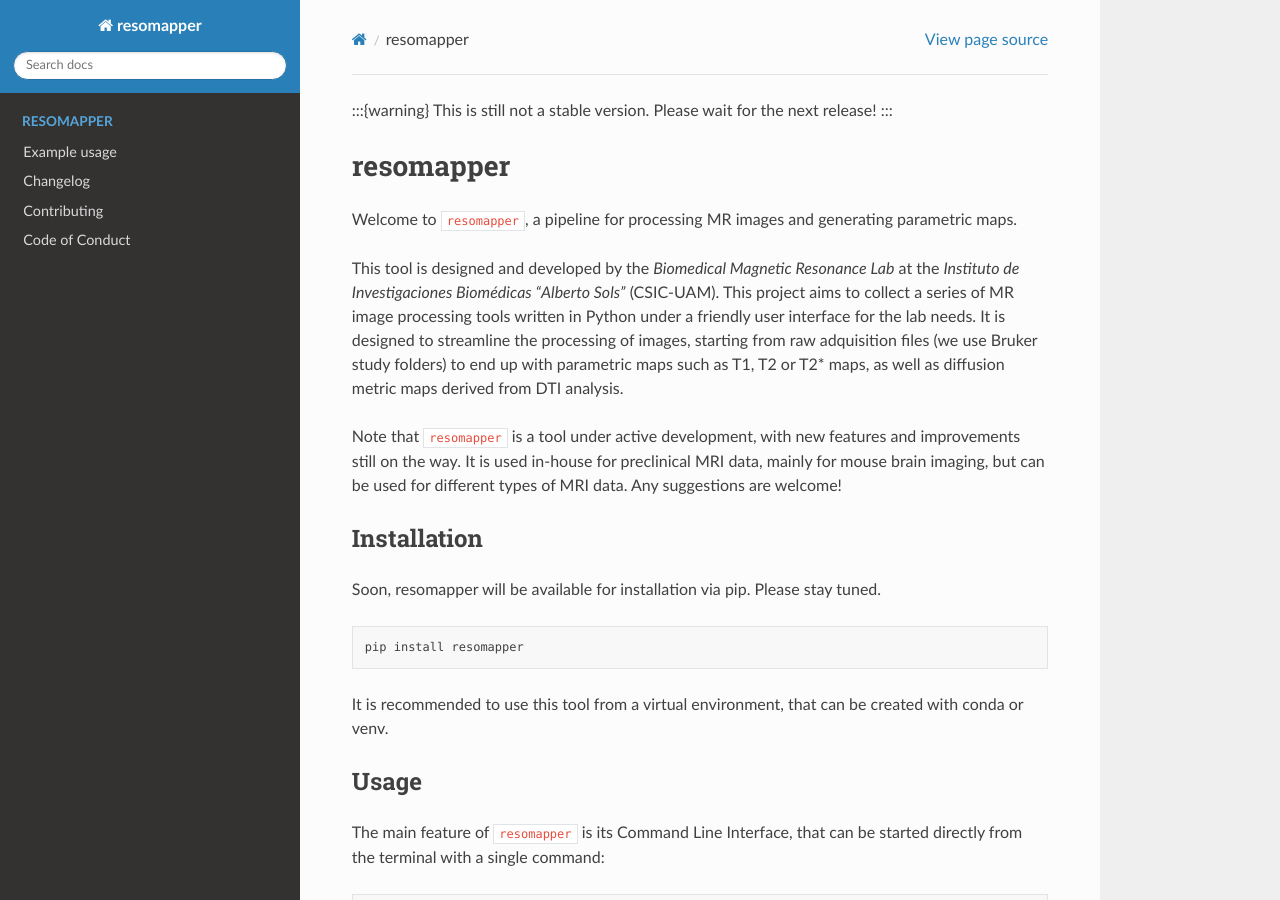
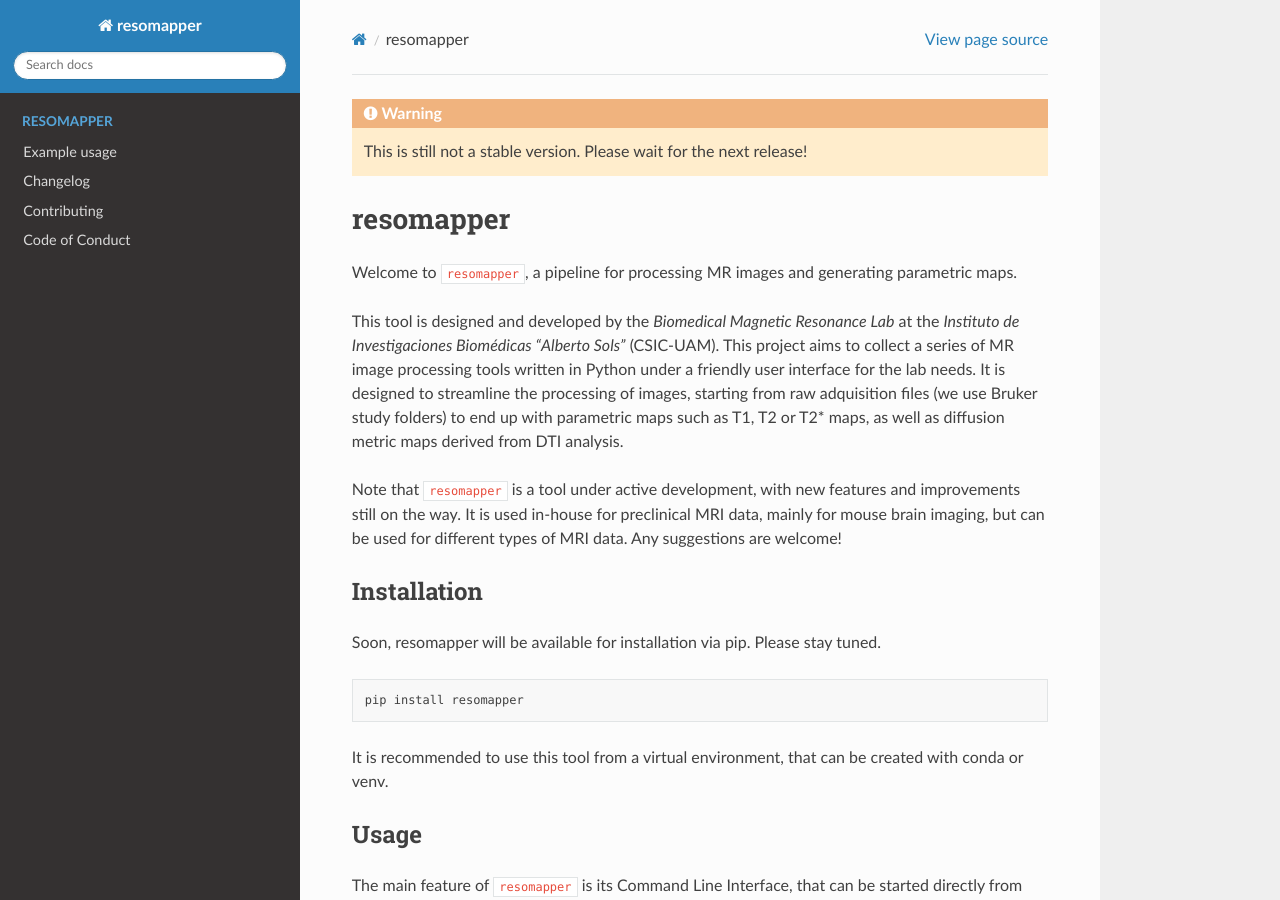
Before and after one commit to Biomedical-MR/resomapper, a Sphinx documentation site: the page built from docs/index.md, in a window 1280 px wide and 900 px high. Built offline with Sphinx 7.4.7 and the Read the Docs theme 2.0.0, drawn with Linux system fonts in a browser that asks for light colours; pages that are not in the unit, such as notebooks, are missing from menus.

Commit message:
Update warning in docs

````diff
--- a/docs/index.md
+++ b/docs/index.md
@@ -1,6 +1,6 @@
-:::{warning}
+```{warning}
 This is still not a stable version. Please wait for the next release!
-:::
+```
 
 ```{include} ../README.md
 ```
````
